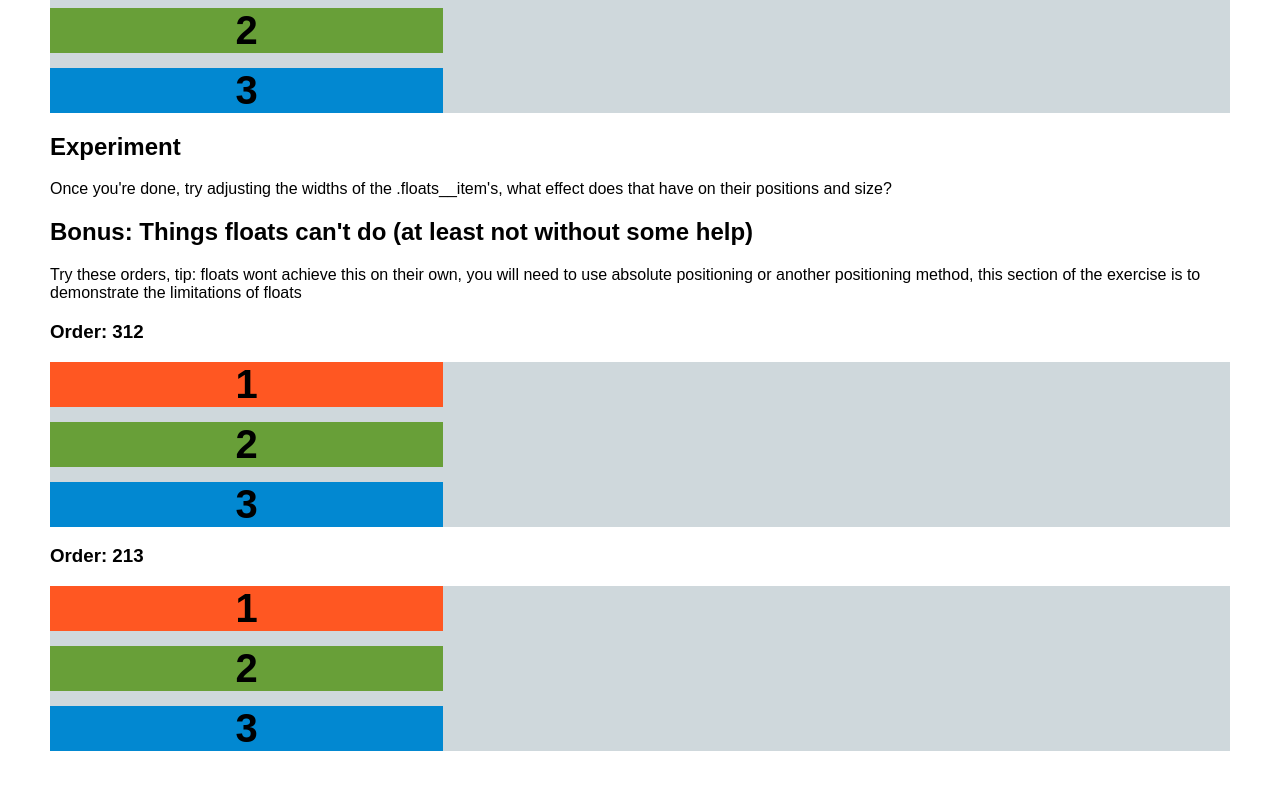
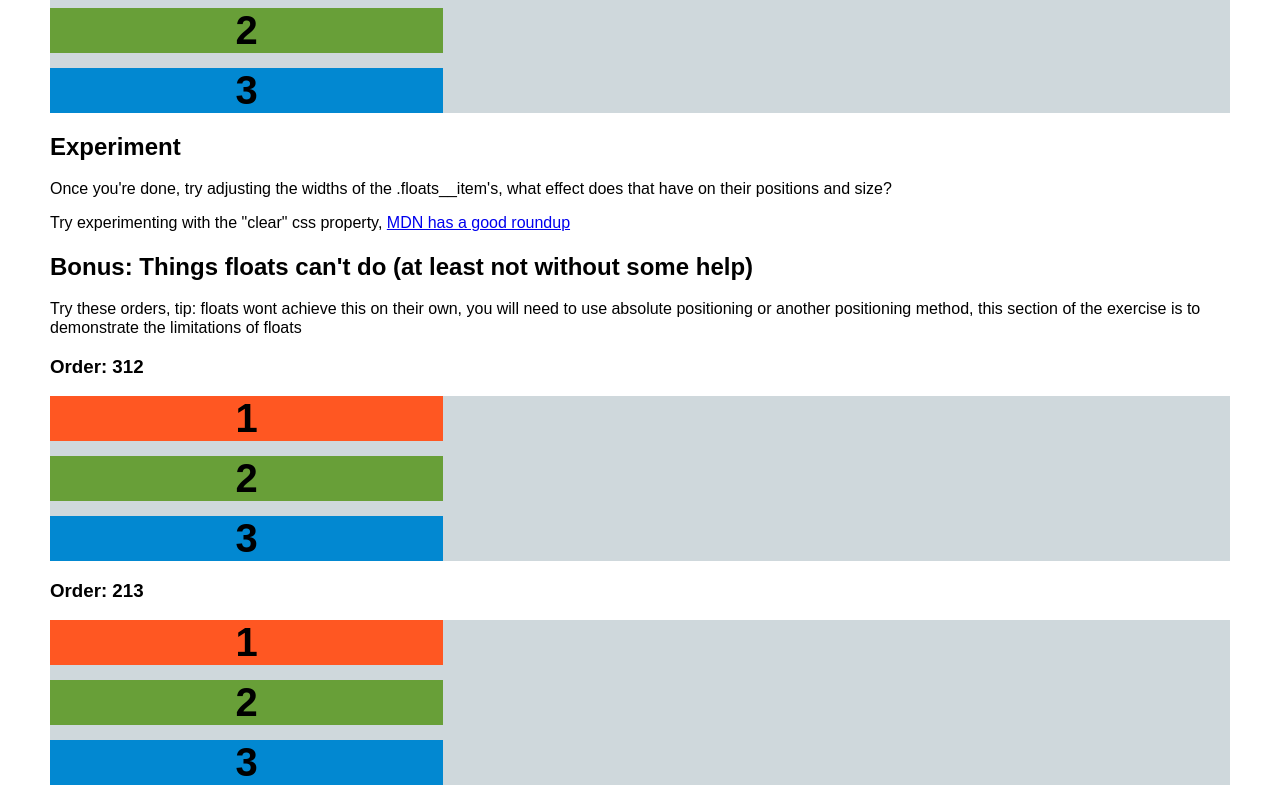
Before and after one commit to HIT223/Week-2-Floats, a plain HTML site: page index.html in a window 1280 px wide. Shown: the part 915-1715 px from the top of the page. Before the commit the page ends 1681 px from the top, so only its background shows below. Drawn offline with Linux system fonts and the light colour scheme.

Commit message:
add section on clear

```diff
--- a/index.html
+++ b/index.html
@@ -39,6 +39,7 @@
             </div>
             <h2>Experiment</h2>
             <p>Once you're done, try adjusting the widths of the .floats__item's, what effect does that have on their positions and size?</p>
+            <p>Try experimenting with the "clear" css property, <a href="https://developer.mozilla.org/en/docs/Web/CSS/clear">MDN has a good roundup</a></p>
             <h2>Bonus: Things floats can't do (at least not without some help)</h2>
             <p>Try these orders, tip: floats wont achieve this on their own, you will need to use absolute positioning or another positioning method, this section of the exercise is to demonstrate the limitations of floats</p>
             <h3>Order: 312</h3>
```
